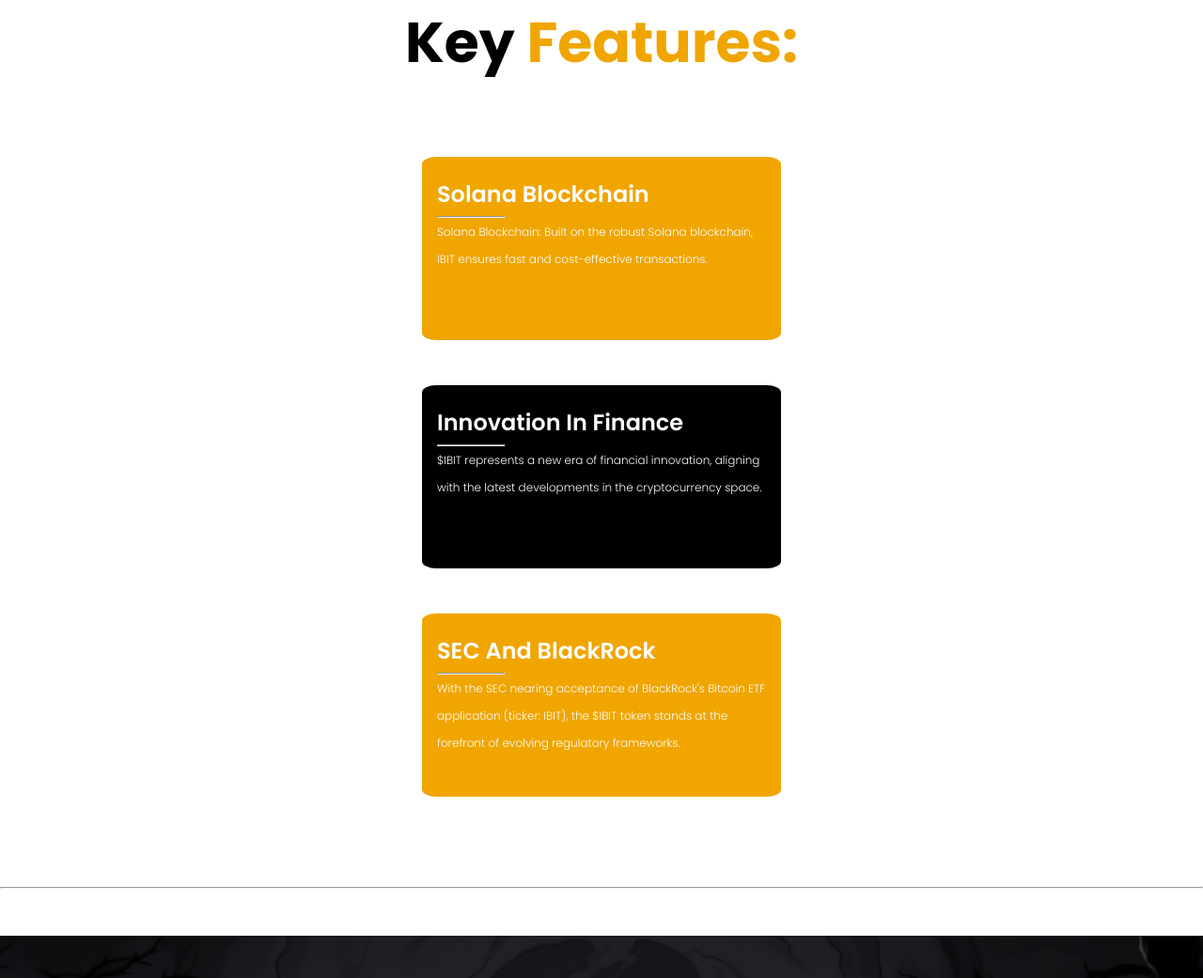
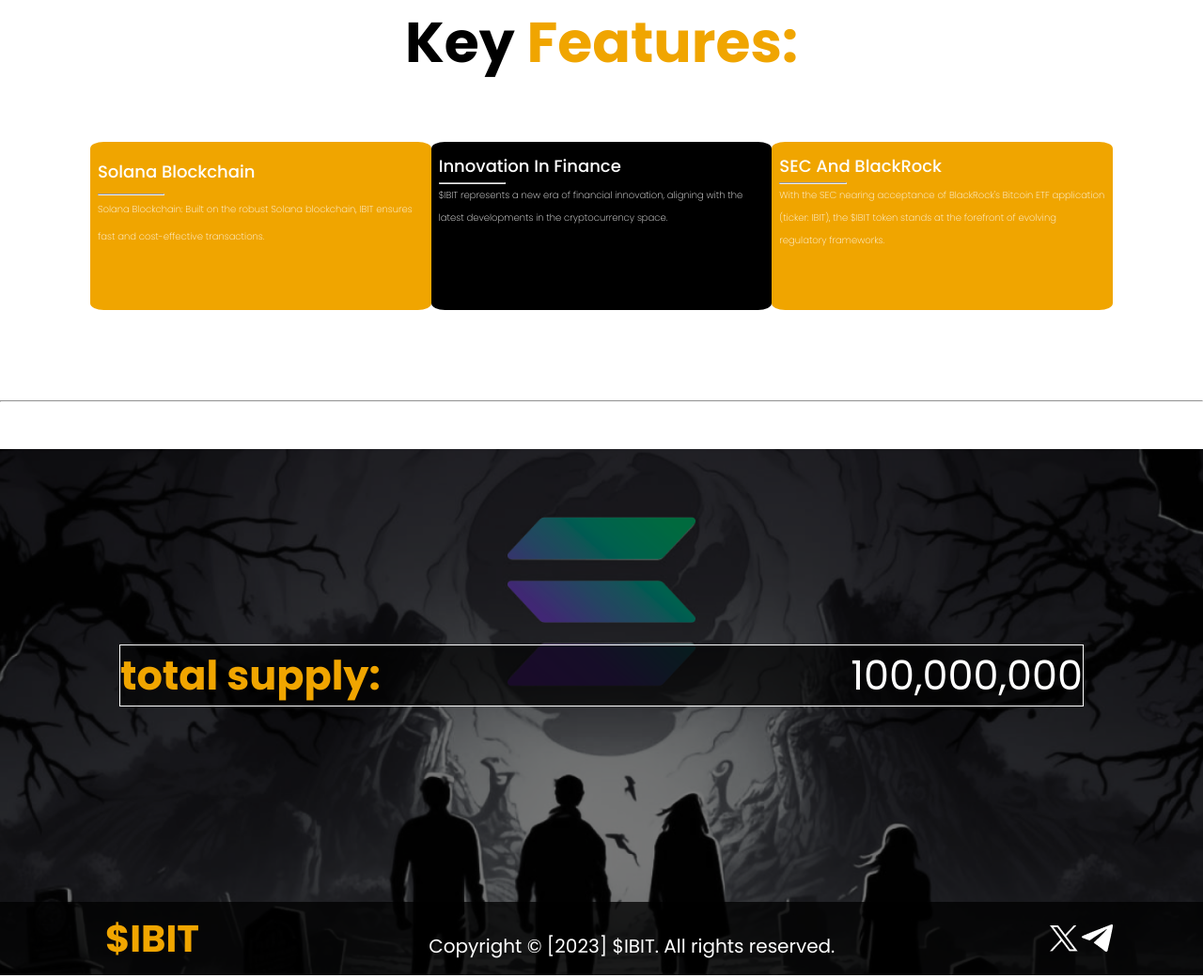
Before and after one commit to M-sadiq4641/ibit, a plain HTML site: page index.html in a window 1280 px wide. Shown: the part 1439-2480 px from the top of the page at 94% size. Drawn offline with Linux system fonts and the light colour scheme.

Commit message:
updated some bugs

```diff
--- a/style.css
+++ b/style.css
@@ -365,11 +365,11 @@ body {
   display: flex;
   justify-content: space-between;
   align-items: center;
-  margin: 5rem 0;
+  margin: 4rem 0;
 
-  @media (max-width: 1420px) {
+  @media (max-width: 875px) {
     flex-direction: column;
-    gap: 3rem 0;
+    gap: 2rem 2rem;
   }
 }
 
@@ -382,6 +382,14 @@ body {
   border-radius: 4%;
   padding: 1rem;
 
+  @media (max-width: 1380px) {
+    padding: 0.5rem;
+  }
+
+  @media (max-width: 400px) {
+    width: 250px;
+  }
+
   hr {
     width: 20%;
   }
@@ -391,12 +399,27 @@ body {
     font-weight: 600;
     line-height: 47px;
     text-transform: capitalize;
+
+    @media (max-width: 1380px) {
+      font-size: 18px;
+      font-weight: 500;
+    }
   }
 
   p {
     font-size: 12px;
     font-weight: 300;
     line-height: 29px;
+
+    @media (max-width: 1380px) {
+      font-size: 10px;
+      font-weight: 200;
+    }
+  }
+
+  @media (max-width: 1380px) {
+    width: 280;
+    height: 130;
   }
 }
 
@@ -409,6 +432,14 @@ body {
   border-radius: 4%;
   padding: 1rem;
 
+  @media (max-width: 1380px) {
+    padding: 0.5rem;
+  }
+
+  @media (max-width: 400px) {
+    width: 250px;
+  }
+
   hr {
     width: 20%;
   }
@@ -418,12 +449,24 @@ body {
     font-weight: 600;
     line-height: 47px;
     text-transform: capitalize;
+
+    @media (max-width: 1380px) {
+      font-size: 18px;
+      font-weight: 500;
+      line-height: 35px;
+    }
   }
 
   p {
     font-size: 12px;
     font-weight: 300;
     line-height: 29px;
+
+    @media (max-width: 1380px) {
+      font-size: 10px;
+      font-weight: 200;
+      line-height: 24px;
+    }
   }
 }
 
@@ -436,6 +479,14 @@ body {
   border-radius: 4%;
   padding: 1rem;
 
+  @media (max-width: 1380px) {
+    padding: 0.5rem;
+  }
+
+  @media (max-width: 400px) {
+    width: 250px;
+  }
+
   hr {
     width: 20%;
   }
@@ -443,14 +494,25 @@ body {
   h4 {
     font-size: 24px;
     font-weight: 600;
+    text-transform: capitalize;
     line-height: 47px;
-    text-transform: capitalize;
+    @media (max-width: 1380px) {
+      font-size: 18px;
+      font-weight: 500;
+      line-height: 35px;
+    }
   }
 
   p {
     font-size: 12px;
     font-weight: 300;
     line-height: 29px;
+
+    @media (max-width: 1380px) {
+      font-size: 10px;
+      font-weight: 200;
+      line-height: 24px;
+    }
   }
 }
 
```
